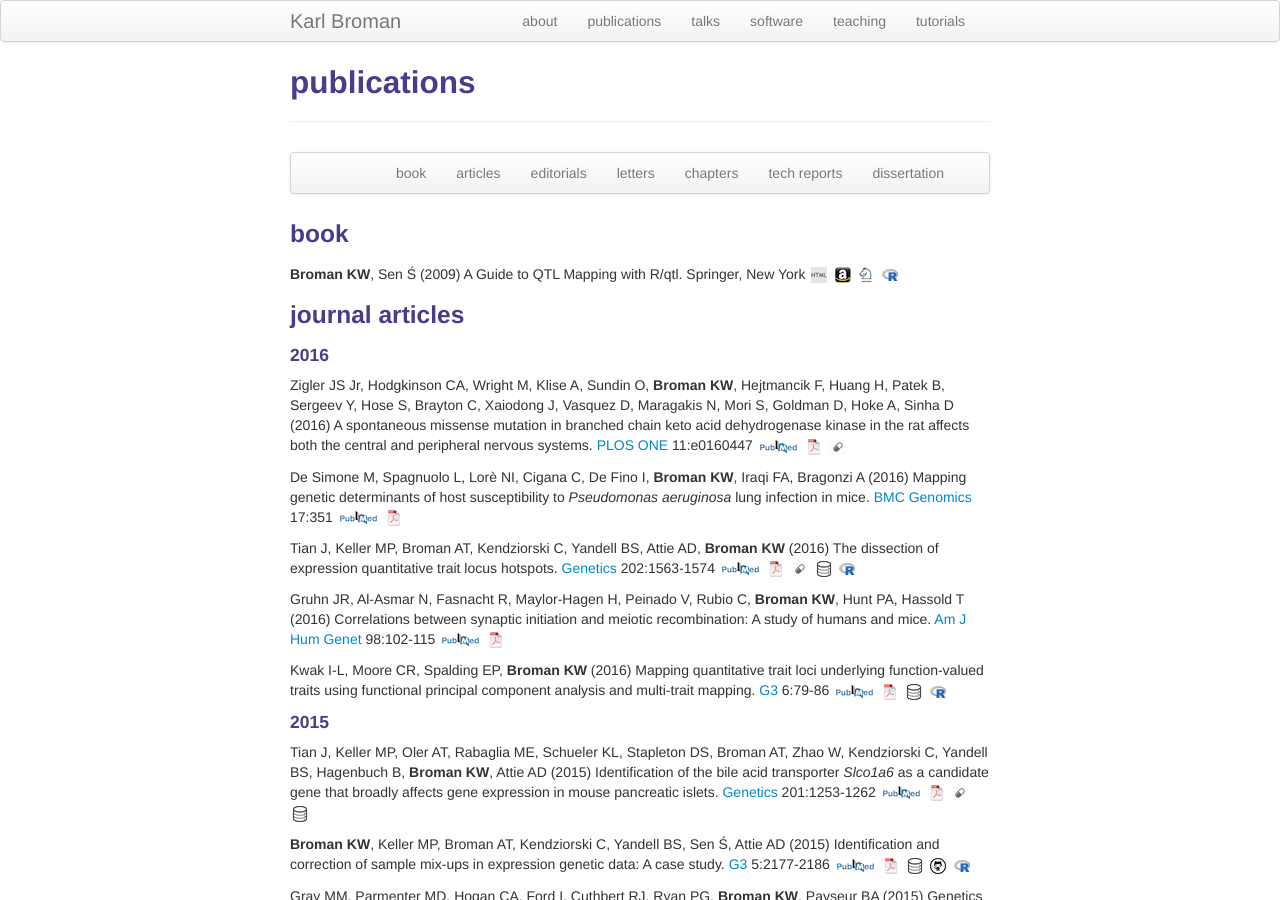
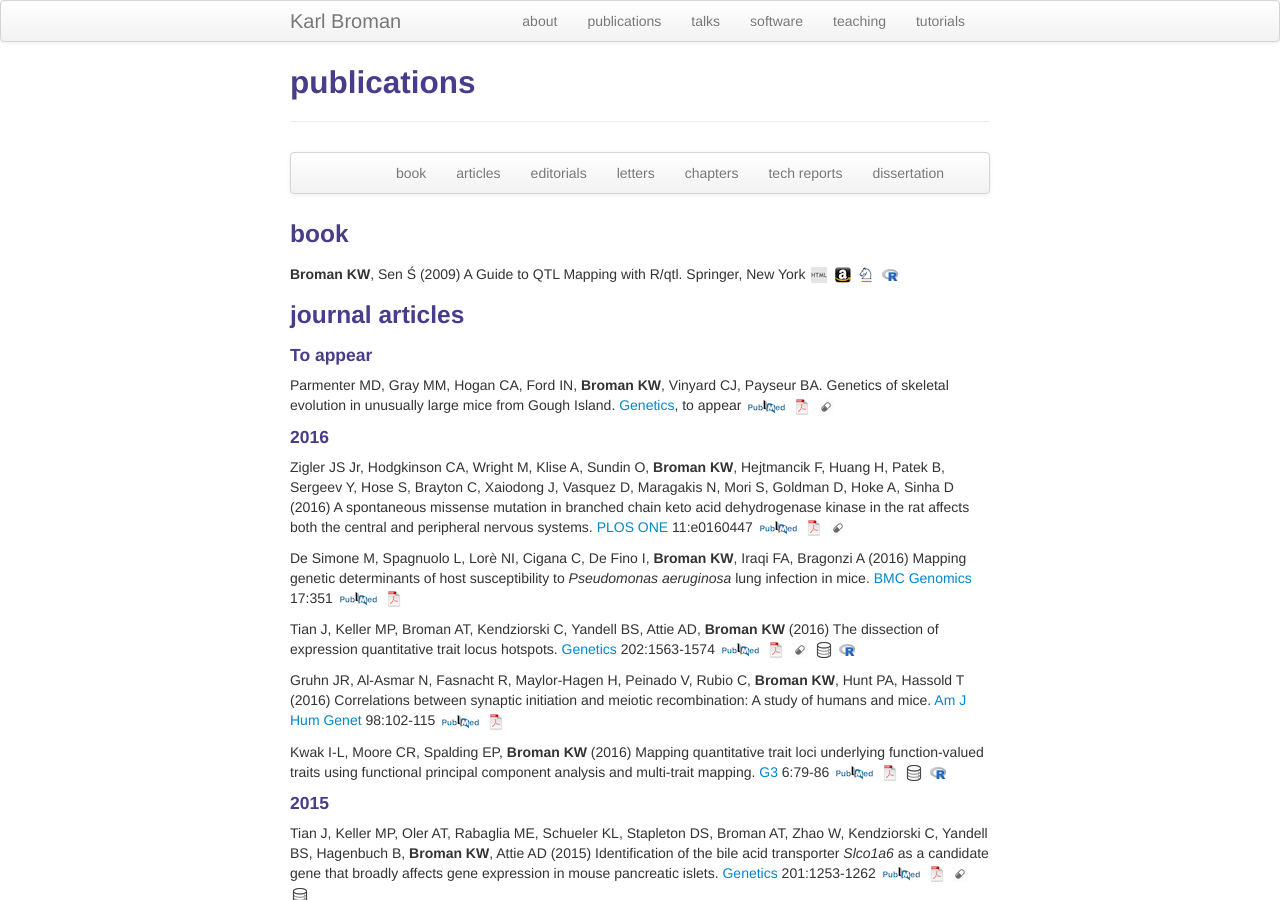
Before and after one commit to kbroman/kbroman.github.io, a Jekyll site: the page built from pages/pubs.md, in a window 1280 px wide and 900 px high. Built offline with Jekyll 4.4.1, drawn with Linux system fonts in a browser that asks for light colours.

Commit message:
Add Parmenter et al (in press) to pages/pubs

```diff
--- a/pages/pubs.md
+++ b/pages/pubs.md
@@ -28,6 +28,19 @@ description: Karl Broman's publications
 [![R/qtl](icons16/R-icon.png)](http://www.rqtl.org)
 
 ### <a name="articles"></a>journal articles
+
+#### To appear
+
+Parmenter MD, Gray MM, Hogan CA, Ford IN, **Broman KW**, Vinyard CJ,
+Payseur BA. Genetics of skeletal evolution in unusually large mice
+from Gough Island. [Genetics](http://genetics.org), to appear
+[![Abstract](icons16/pubmed-icon.png)](http://www.genetics.org/content/early/2016/09/29/genetics.116.193805)
+[![pdf](icons16/pdf-icon.png)](https://www.biostat.wisc.edu/~kbroman/publications/parmenter2016.pdf)
+[![supporting info](icons16/supp-icon.png)](http://www.genetics.org/content/early/2016/09/29/genetics.116.193805.supplemental)
+<!-- * 144 * -->
+<!-- http://doi.org/10.1534/genetics.116.193805 -->
+
+
 
 #### 2016
 
```
